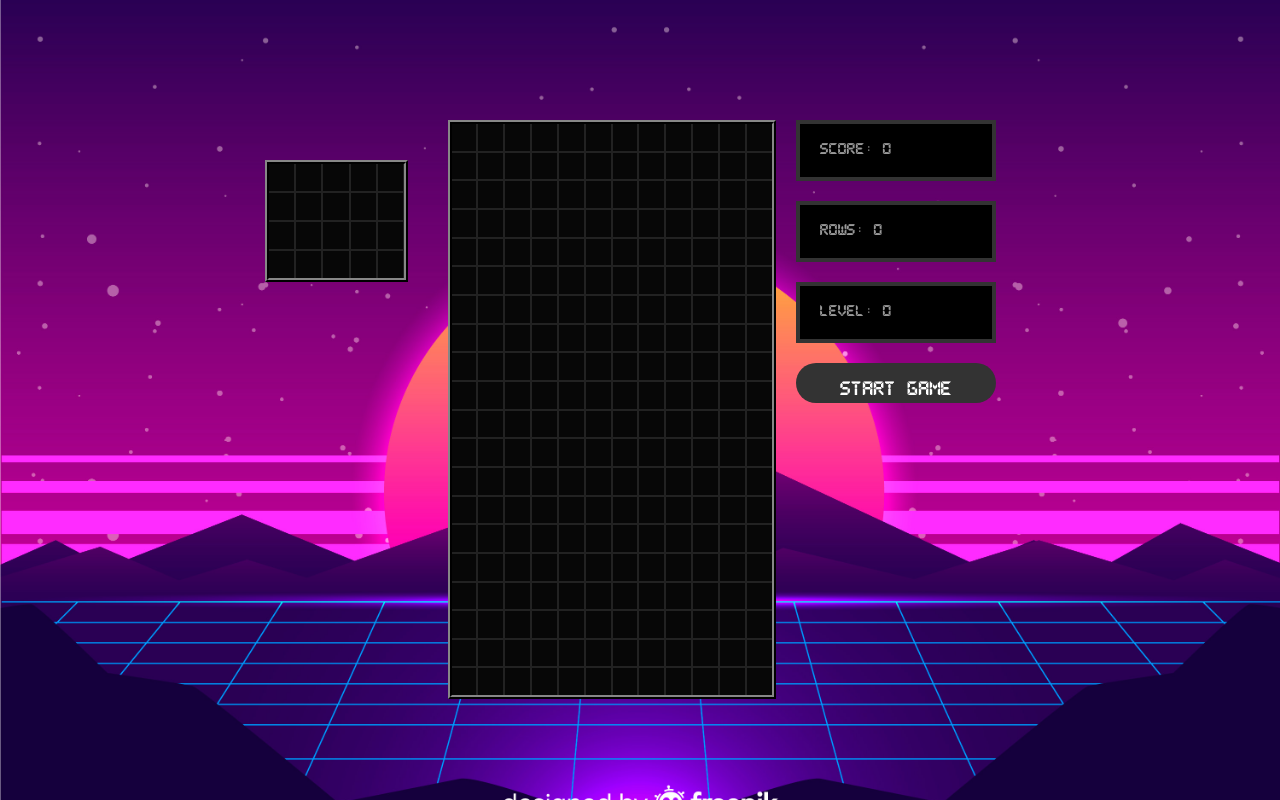
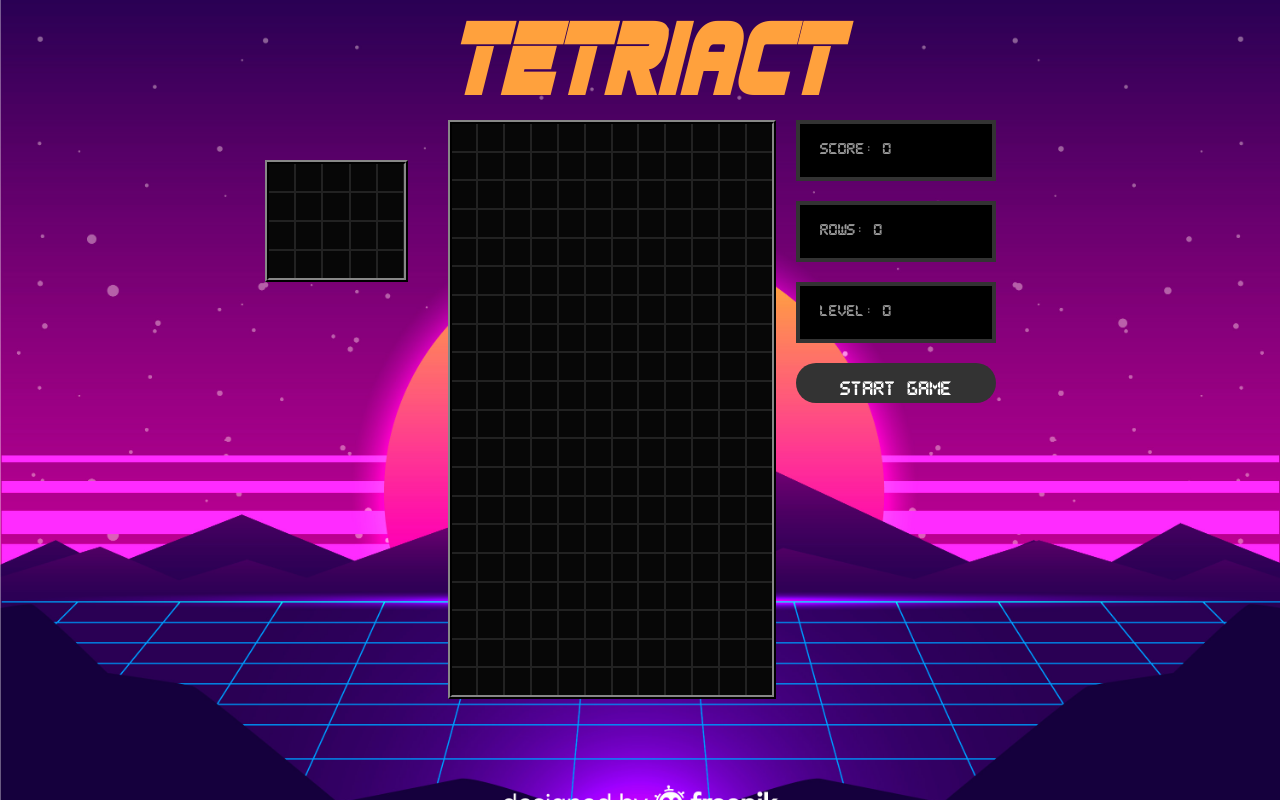
Before and after one commit to kmarks2013/tetriact-web-client, a React (Create React App) app: page / in a window 1280 px wide. Built offline with nearby package versions, Linux system fonts and the light colour scheme.

Commit message:
removes graident logic that made font not visible

```diff
--- a/src/App.css
+++ b/src/App.css
@@ -11,9 +11,6 @@
   font-family: johnny fever, Arial, Helvetica, sans-serif;
   font-style: italic;
   font-size: 100px;
-  background: -webkit-linear-gradient(to bottom, #7D0076);
-  -webkit-background-clip: text;
-  -webkit-text-fill-color: transparent;
   margin: auto;
   height: 10vh;
   color: rgb(255,161,61) ;
```
